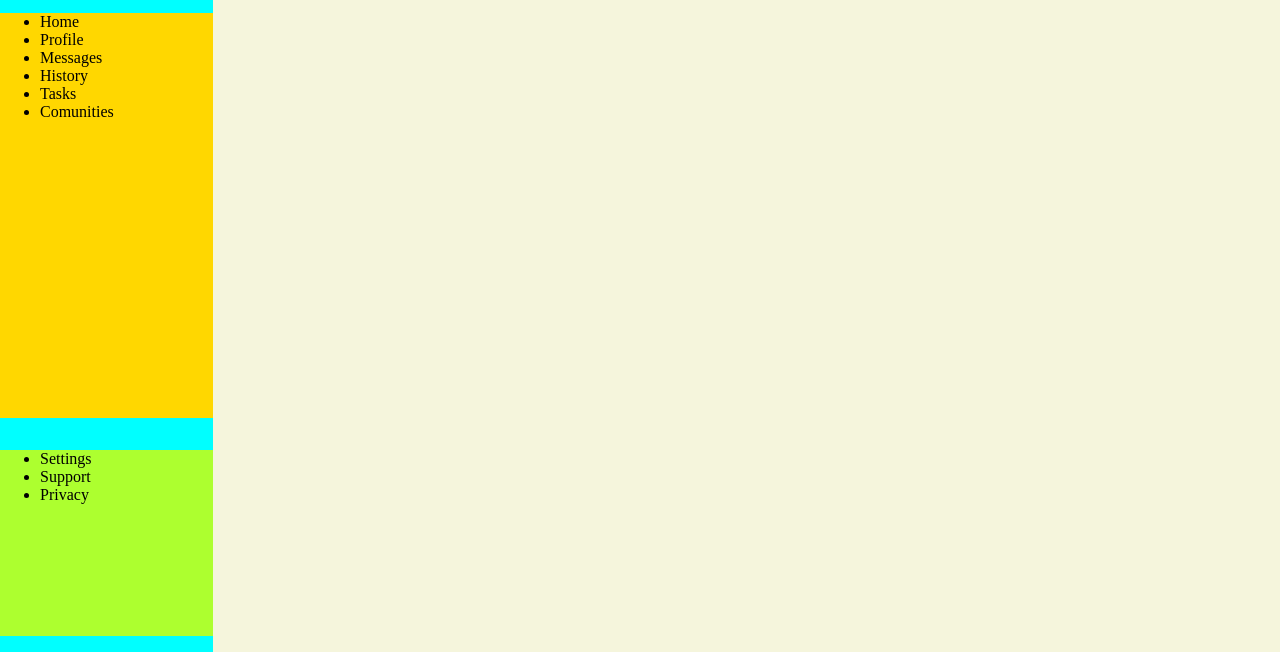
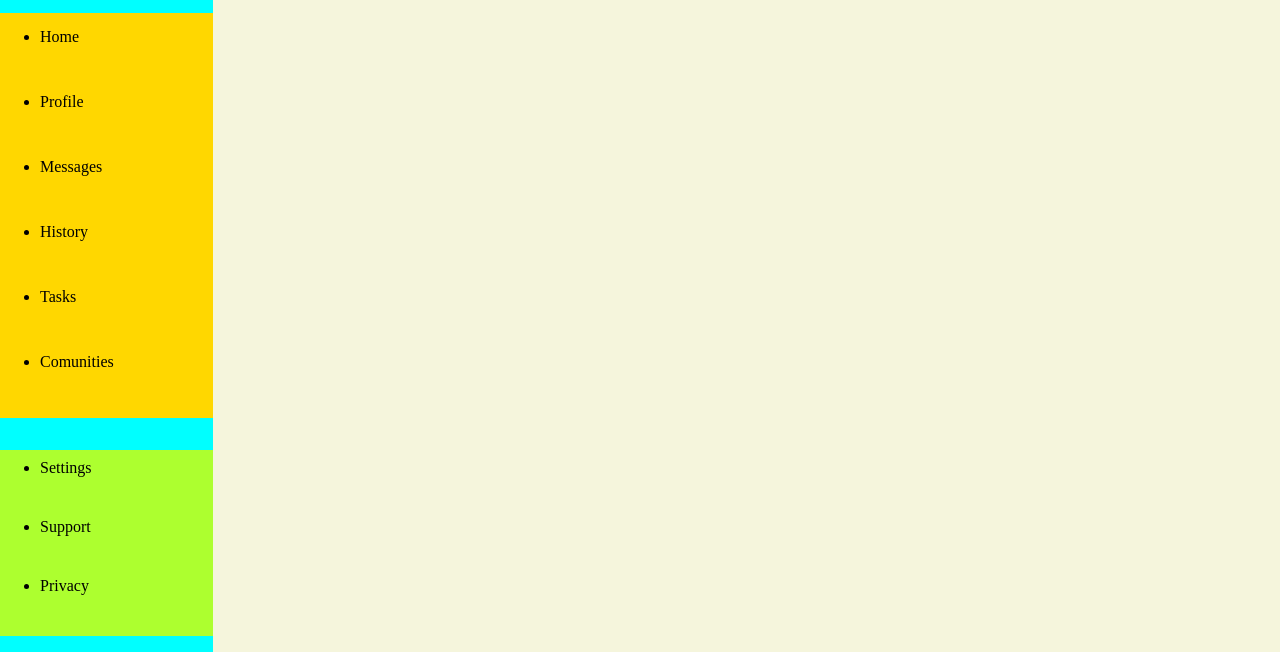
Before and after one commit to sashaij/admin_dashboard, a plain HTML site: page index.html in a window 1280 px wide. Shown: the part 148-800 px from the top of the page. Drawn offline with Linux system fonts and the light colour scheme.

Commit message:
Apply layout to menu items

```diff
--- a/style.css
+++ b/style.css
@@ -30,10 +30,16 @@ body {
 
 .menu-up {
     background-color: gold;
+    display: grid;
+    grid-template-rows: repeat(6, minmax(30px, 50px));
+    align-content: space-evenly
 }
 
 .menu-down {
     background-color: greenyellow;
+    display: grid;
+    grid-template-rows: repeat(3, minmax(30px, 50px));
+    align-content: space-evenly;
 }
 
 .header {
```
